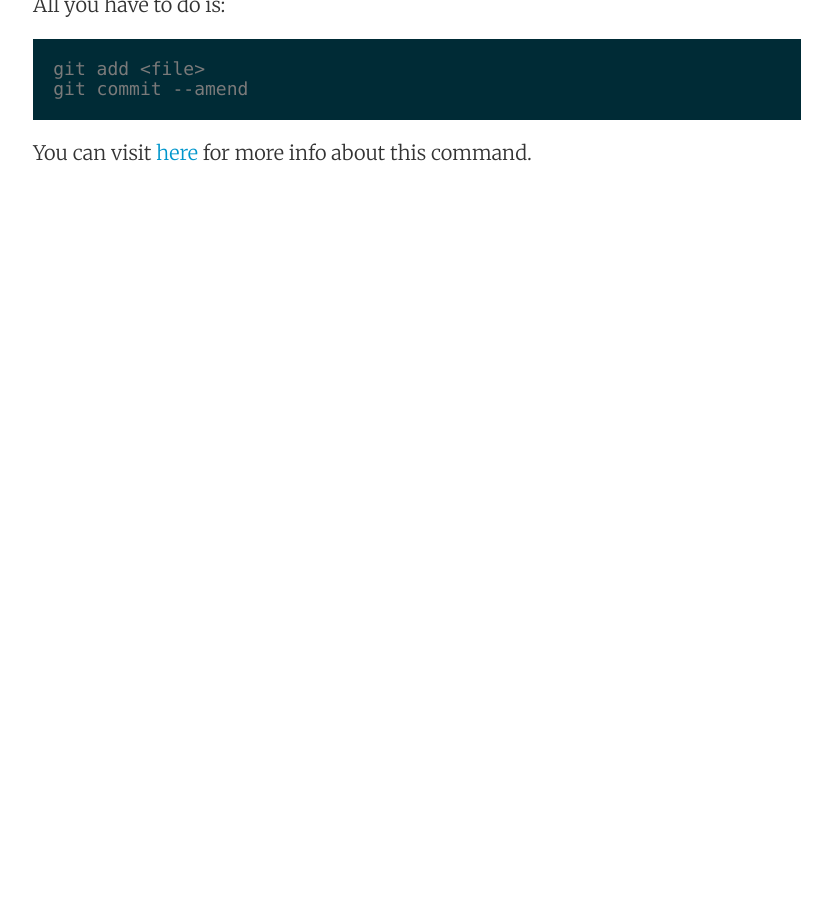
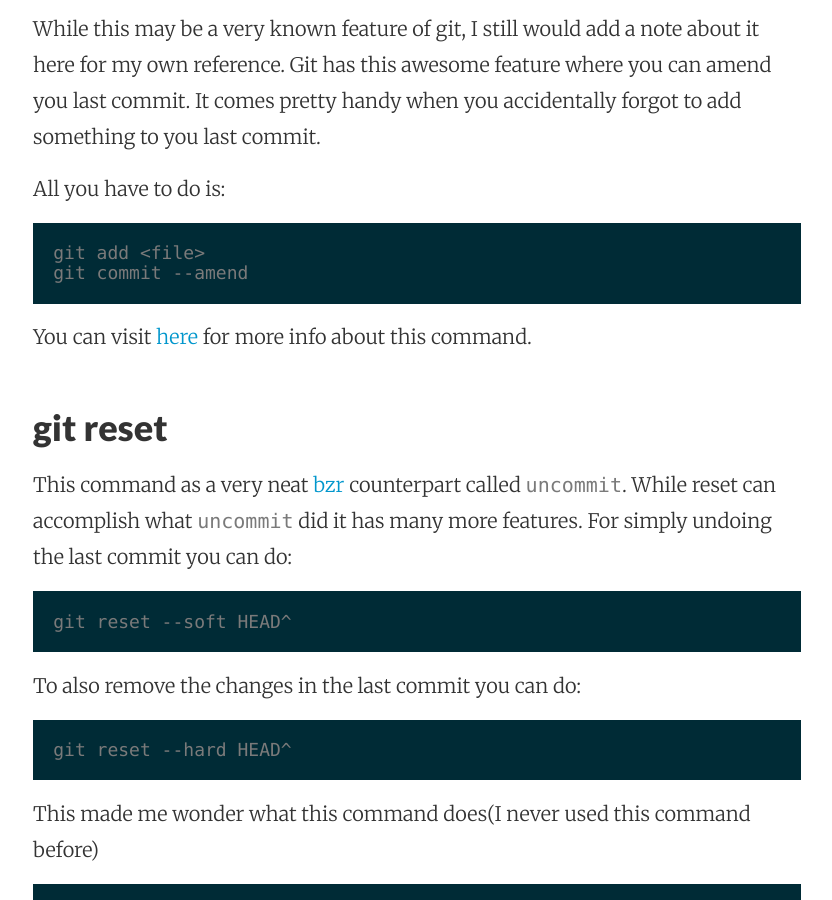
Before and after one commit to maxking/maxking.github.com, a Jekyll site: the page built from _posts/2014-10-05-git-amend.md, in a window 1280 px wide and 900 px high, scrolled down 682 px. Shown: the whole window, without its empty margins (223-1055 px from the left). Built offline with Jekyll 4.4.1, drawn with Linux system fonts in a browser that asks for light colours; before the commit the page ends 1033 px from its top, so only the background shows below that; some of the changed text lies outside the part shown.

Commit message:
updated post

```diff
--- a/_posts/2014-10-05-git-amend.md
+++ b/_posts/2014-10-05-git-amend.md
@@ -1,10 +1,14 @@
 ---
-name: git-amend
+name: git-undo
 layout: post
-title: git commit --amend
+title: Git Undo
 time: 2014-12-02 10:20:00.001000 +05:30
 tags: git
 ---
+Here are some useful git commands that helps to undo changes you knowingly
+or accidentally(my case) committed to a repo.
+
+### git commit - -ammend
 
 While this may be a very known feature of git, I still would add a note
 about it here for my own reference. Git has this awesome feature where
@@ -20,4 +24,33 @@
 
 You can visit [here][1] for more info about this command.
 
+
+### git reset
+
+This command as a very neat [bzr][2] counterpart called `uncommit`. While
+reset can accomplish what `uncommit` did it has many more features. For
+simply undoing the last commit you can do:
+
+    git reset --soft HEAD^
+
+To also remove the changes in the last commit you can do:
+
+    git reset --hard HEAD^
+
+This made me wonder what this command does(I never used this command before)
+
+	git reset HEAD^
+
+Apparently this command helps you undo your last commit and everything you'd
+staged. Also if you had already pushed your code to some remote repository then
+you will have to force the next push because one of the commits was removed( and
+most probably one or more would have been added before push) which may lead the
+git to believe that the remote and local branches have diverged. Use `-f` (to
+force the push) flag with a little care, it may prove deleterious at times.
+
+More info about this command can be viewed [here][3]
+
+
 [1]: http://git-scm.com/book/en/Git-Basics-Undoing-Things
+[2]: http://bazaar.canonical.com/en/
+[3]: http://git-scm.com/docs/git-reset
```
